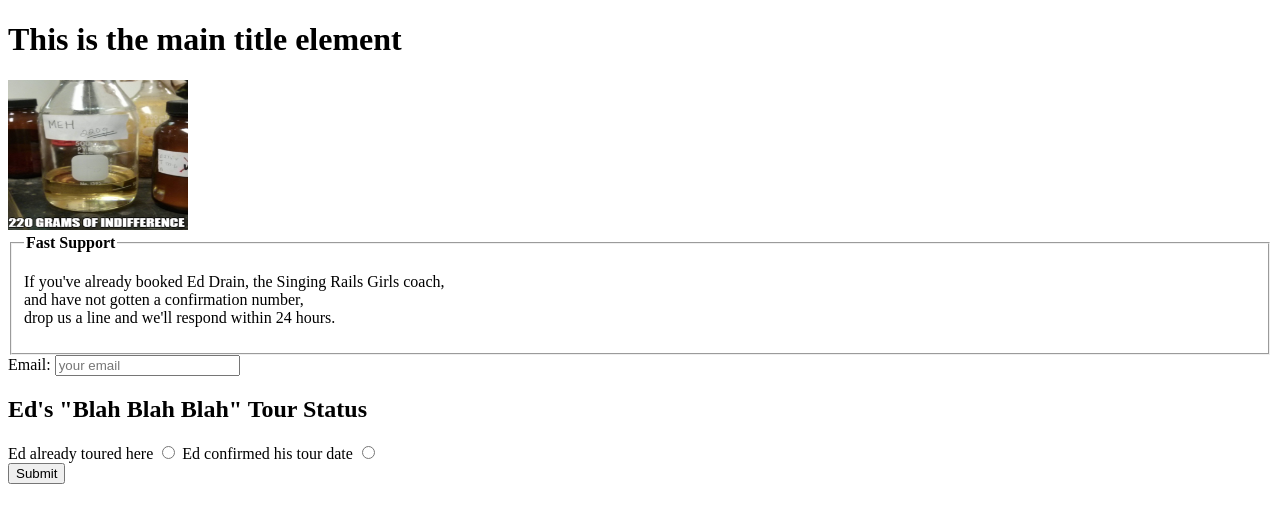
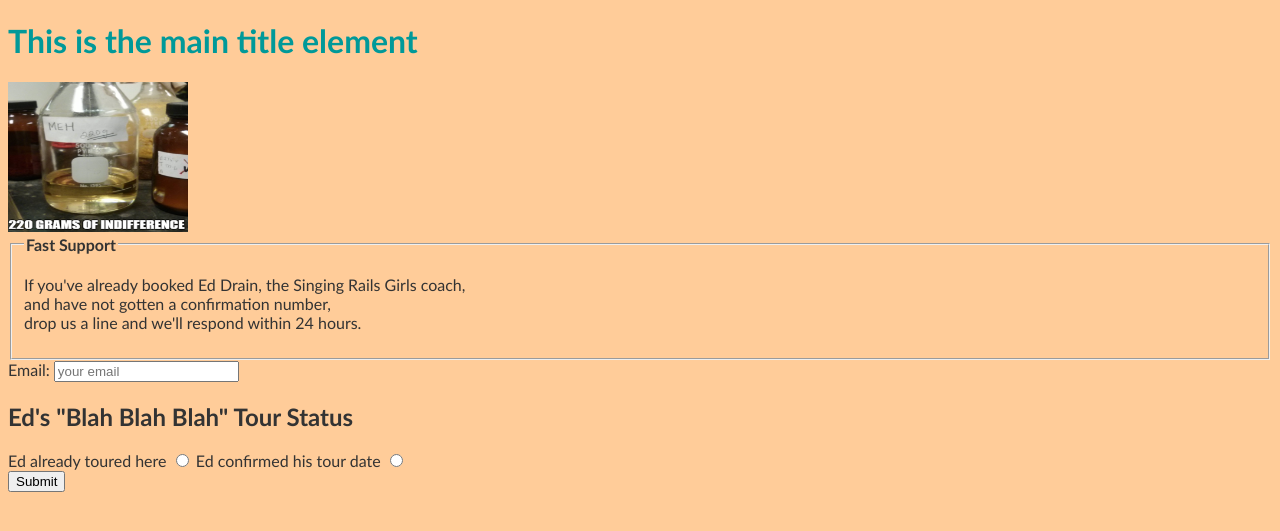
Before and after one commit to OpenSorceress/jacqueline, a PHP site: page / in a window 1280 px wide. Shown: the top 531 px of the page. Run offline with PHP 8.4, Linux system fonts and the light colour scheme.

Commit message:
Nother commit

```diff
--- a/index.html
+++ b/index.html
@@ -2,6 +2,7 @@
 <html>
 <head>
 
+<link rel="stylesheet" type="text/css" href="style.css">
 
 </head>
 <body>
@@ -19,10 +20,11 @@
             <span id="errorMsg"></span>
 
             <h2>Ed's "Blah Blah Blah" Tour Status</h2>
+
             <label for="tourStatus" class="inline">Ed already toured here</label>
-                <input type="radio" value="booked" name="tourStatus" id="tourStatus" tabindex="40" />
-            <label for="tourConf" class="inline" >Ed confirmed his tour date</label>
-                <input type="radio" value="paid" name="tourConf" id="tourConf" tabindex="50" />
+            <input type="radio" value="booked" name="tourStatus" id="tourStatus" tabindex="40" />
+            <label for="tourConf" class="inline">Ed confirmed his tour date</label>
+            <input type="radio" value="paid" name="tourConf" id="tourConf" tabindex="50" />
 
             <br>
         <input type="submit" value="Submit">
@@ -30,7 +32,6 @@
     </form>
 </div>
 
-
 <script src="myscript.js"></script>
 
 </body>
--- a/style.css
+++ b/style.css
@@ -1,6 +1,6 @@
 body {
 
-    font-family: "Trebuchet MS", sans-serif;
+    font-family: "Trebuchet MS";
     background-color: #FFCC99;
     color:#333;
 }
--- a/support_process.php
+++ b/support_process.php
@@ -3,3 +3,5 @@
 echo "<h2>This is the support confirmation page...sorry, nothing fancy here!</h2>";
 
 var_dump($_POST);
+
+var_dump($_POST['email']);
```
Also changed, not shown: 2 other files.
